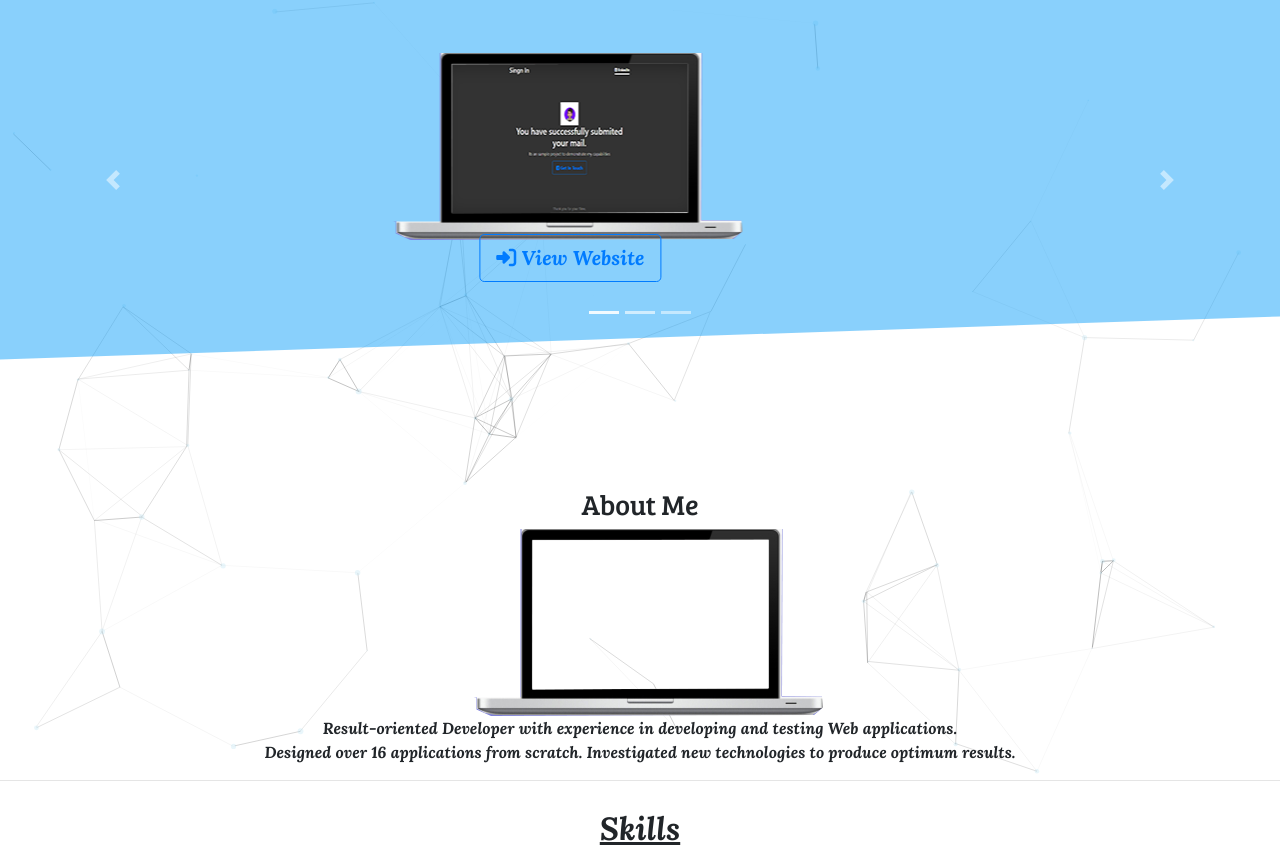
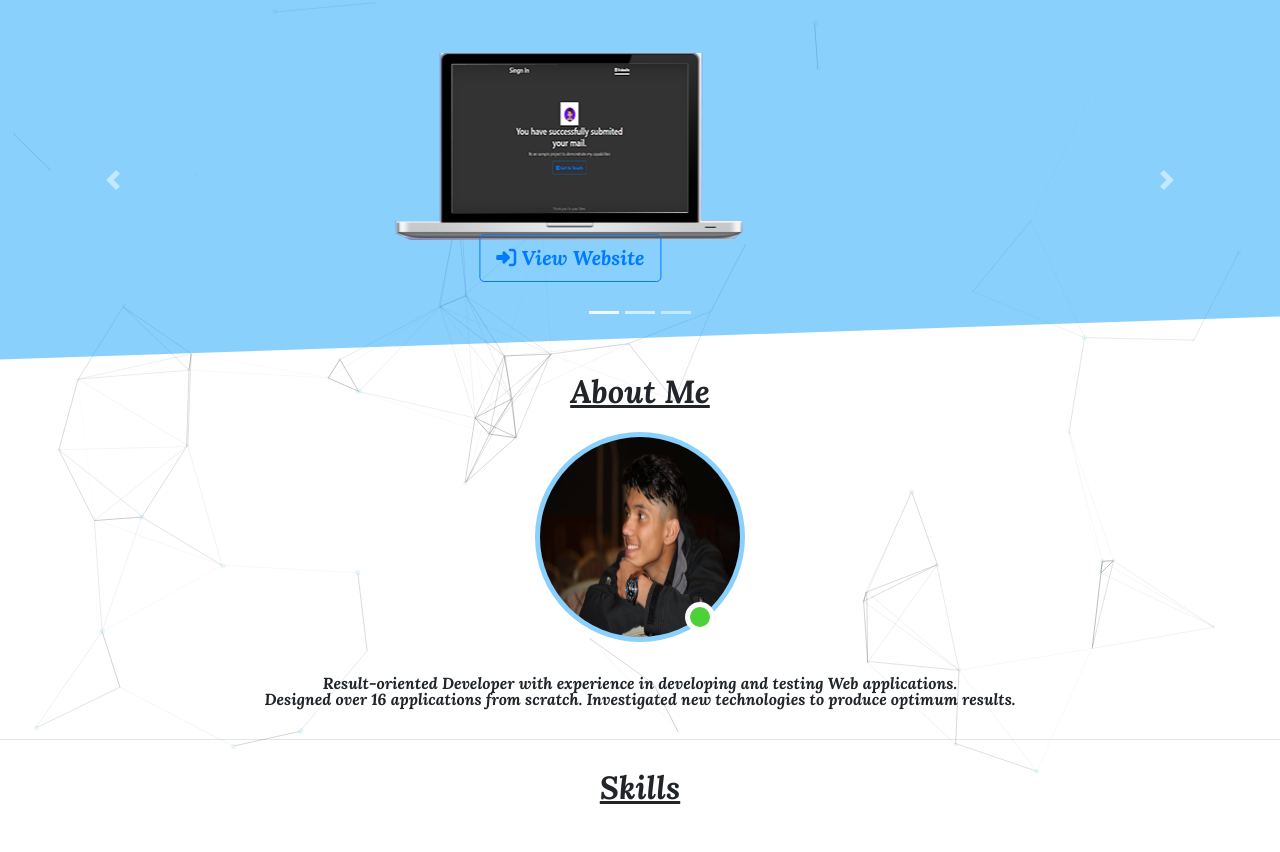
Before and after one commit to sharmadeep698/Old-Resume-Blue-theme-, a plain HTML site: page index.html in a window 1280 px wide. Shown: the top 852 px of the page. Drawn offline with nearby package versions, Linux system fonts and the light colour scheme; animation ran at ten frames a second.

Commit message:
changes in About me

```diff
--- a/index.css
+++ b/index.css
@@ -19,11 +19,7 @@ html {
 	position: relative;
 	right: 3%;
 }
-.load{
-	position: relative;
-	z-index: -2;
-	left: 100%;
-}
+
 
 #particles-js {
     width: 100%;
@@ -141,6 +137,11 @@ h2{
 }
 .Mac p{
 	text-align: center;
+	line-height: 1;
+}
+.Mac{
+	position: relative;
+	top: 100%;
 }
 
 div p{
@@ -207,7 +208,51 @@ div p{
 	margin: 8px;
 }
 
+/*for about me only*/
+	html,body{
+			height: 100%;
+		}
+       .container{
+       	height: 100%;
+       	align-content: center;
 
+       }
+
+       .image_outer_container{
+       	margin-top: auto;
+       	margin-bottom: auto;
+       	border-radius: 50%;
+       	position: relative;
+
+
+       }
+
+       .image_inner_container{
+       	border-radius: 50%;
+       	padding: 5px;
+
+        background: #89d0fc;
+; }
+       .image_inner_container img{
+       	height: 200px;
+       	width: 200px;
+          background:#89d0fc;
+       	border-radius: 50%;
+
+       }
+
+       .image_outer_container .green_icon{
+         background-color: #4cd137;
+         position: absolute;
+         right: 30px;
+         bottom: 10px;
+         height: 30px;
+
+         width: 30px;
+         border:5px solid white;
+         border-radius: 50%;
+       }
+       /*about me Ends here */
 
 /*for phone % i pad*/
 @media (max-width:1125px){
--- a/index.html
+++ b/index.html
@@ -65,20 +65,41 @@
 
 </header>
 <div id = "body">
-          <div class="Mac other-skills">
-      <h3 class="Header">About Me</h3>
-<span class="AppleMAc">
 
-    <img  src="./Mac.png" >
-</span>
+<!--   <link href="//maxcdn.bootstrapcdn.com/bootstrap/4.1.1/css/bootstrap.min.css" rel="stylesheet" id="bootstrap-css">
+<script src="//maxcdn.bootstrapcdn.com/bootstrap/4.1.1/js/bootstrap.min.js"></script>
+<script src="//cdnjs.cloudflare.com/ajax/libs/jquery/3.2.1/jquery.min.js"></script> -->
+<body>
+    <div class="container">
+       <h5 style="text-decoration: underline; line-height: 2; font-size: 2rem"><b>About Me</b> </h5>
+    <div class="d-flex justify-content-center h-100">
+      <div class="image_outer_container">
+        <div class="green_icon"></div>
+        <div class="image_inner_container">
+          <img src="./Pic.jpg">
+        </div>
 
-      <p>Result-oriented Developer with experience in developing
+      </div>
+
+    </div>
+     <div class="Mac">
+     <p>Result-oriented Developer with experience in developing
           and  testing Web applications.<br> Designed over 16 applications
           from scratch. Investigated new technologies to produce
         optimum results.</p>
+         </div>
+  </div>
+</body>
+</div>
+
+
+<!-- <span class="AppleMAc">
+
+    <img  src="./Mac.png" >
+</span> -->
+
+
               </div>
-
-</div>
  <hr class="featurette-divider">
   <div id="particles-js">
 <script src="https://cdn.jsdelivr.net/particles.js/2.0.0/particles.min.js"></script>
```
Also changed, not shown: Pic.jpg (added).
